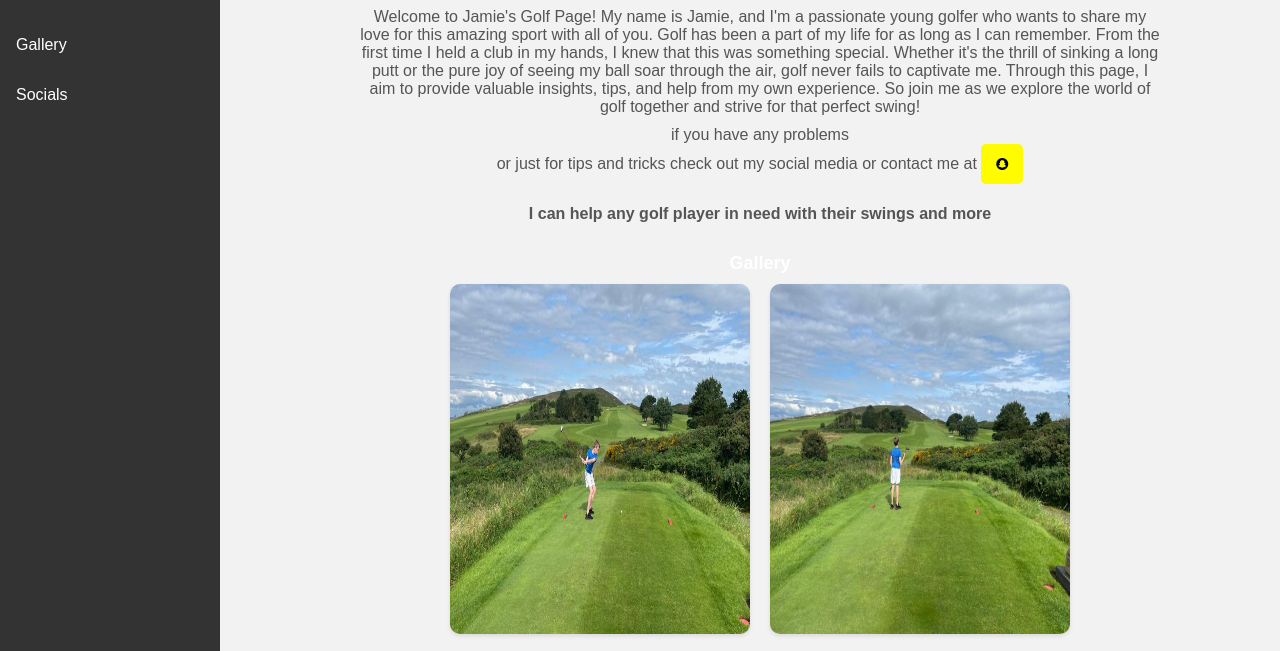
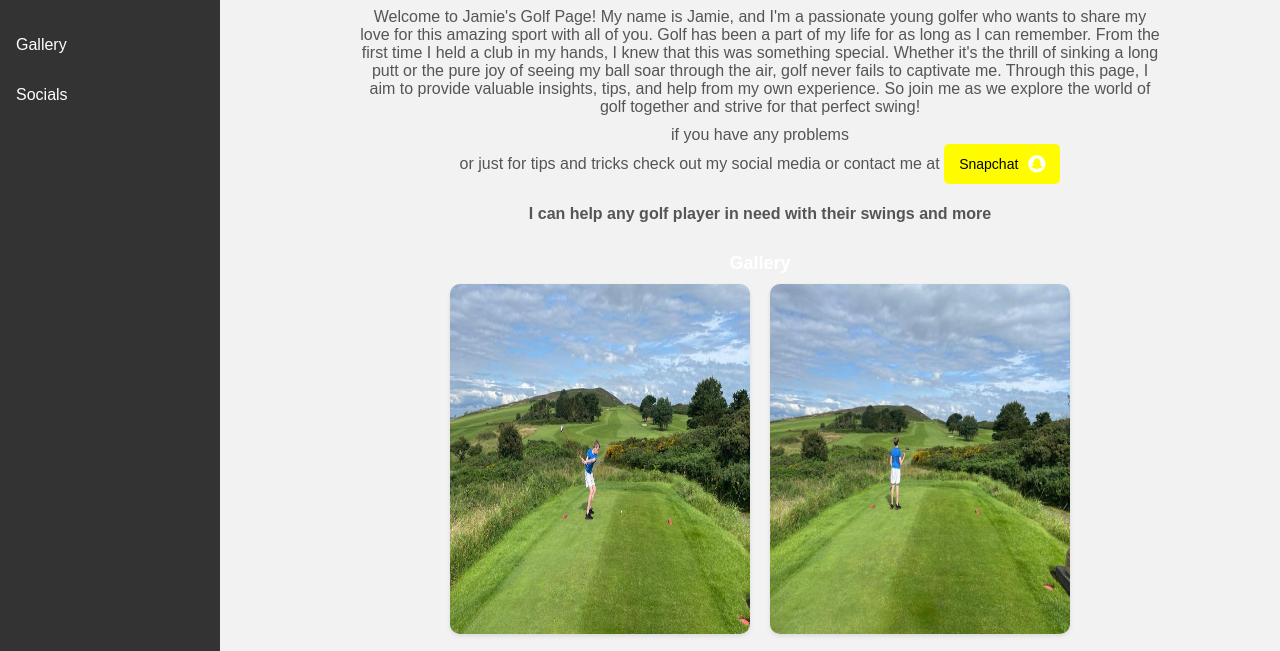
Before and after one commit to Aarondoran/golfingwithjamie, a plain HTML site: page index.html in a window 1280 px wide. Shown: the part 134-785 px from the top of the page. Drawn offline with Linux system fonts and the light colour scheme; a script that the page names is missing.

Commit message:
lost tag

```diff
--- a/index.html
+++ b/index.html
@@ -255,7 +255,7 @@
                       So join me as we explore the world of golf together and strive for that perfect swing!</p>
                       <p>if you have any problems</br> or just for tips and tricks check out my social media or contact me at
                         <button class="snapbutton" onclick="window.location.href='https://www.snapchat.com/add/golfwithjamie'">
-                           <p style="color:black"Snapchat <i class="fa fa-snapchat"></i>
+                           <p style="color:black">Snapchat</p> <i class="fa fa-snapchat"></i>
                         </button>
             <h4>I can help any golf player in need with their swings and more</h4>
 
```
